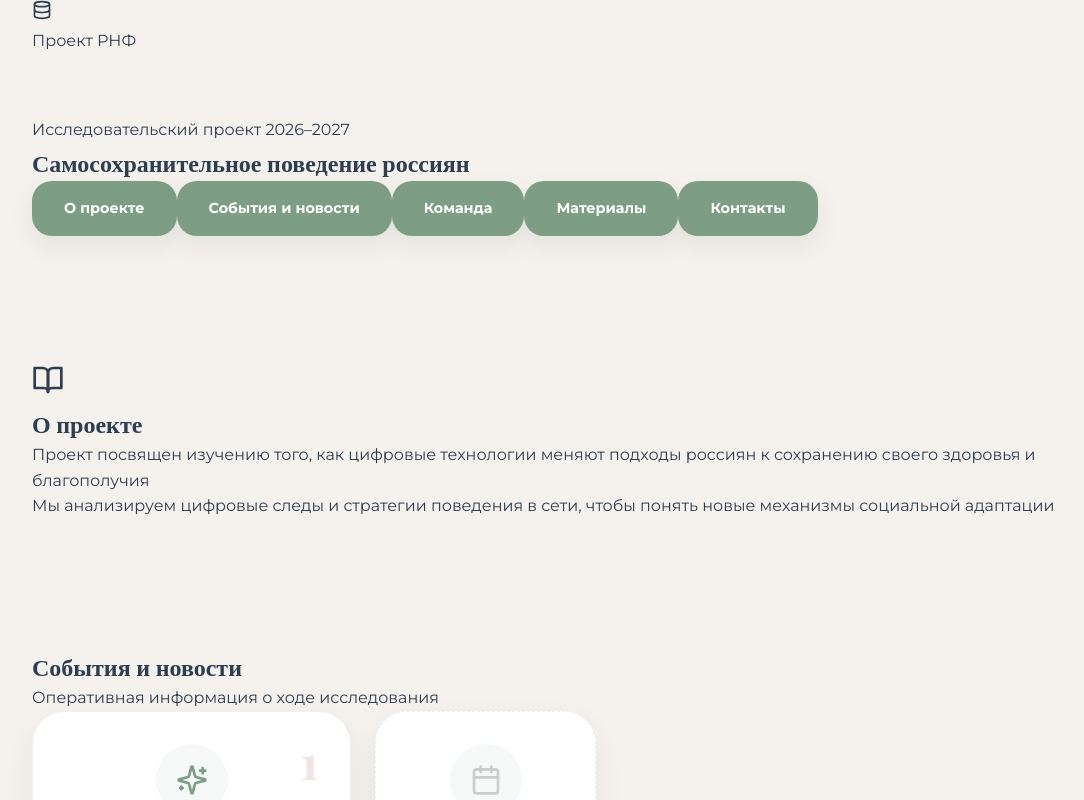
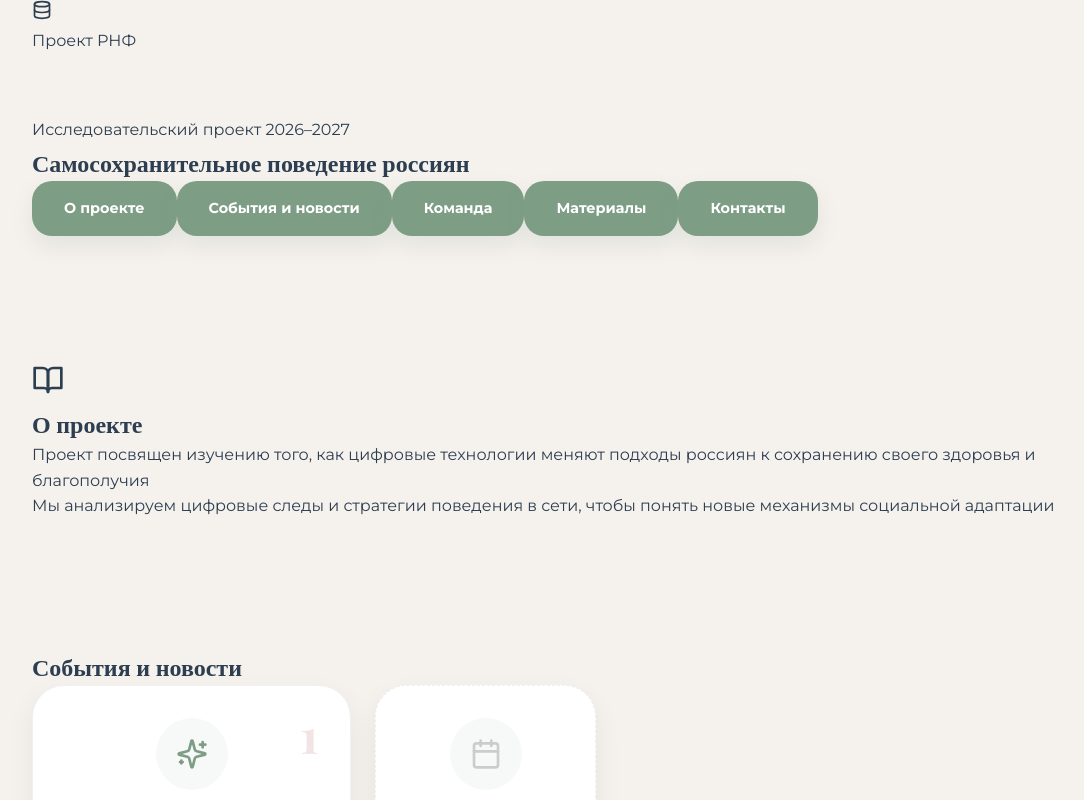
Before and after one commit to digital-selfcare/digital-selfcare.github.io, a React (Vite) app: page / in a window 1280 px wide. Shown: the top 800 px of the page, without its empty margins (82-1166 px from the left). Built offline with nearby package versions, Linux system fonts and the light colour scheme; a web font is replaced by a local one.

Commit message:
Cleanup: Removed news subtitle

```diff
--- a/src/App.jsx
+++ b/src/App.jsx
@@ -36,13 +36,6 @@ function App() {
             <h1 className="text-4xl md:text-6xl mb-8 leading-[1.1] font-playfair font-bold text-text">
               {content.hero.title}
             </h1>
-
-            {/* Subtitle removed if empty */}
-            {content.hero.subtitle && (
-              <p className="text-xl text-text-light mb-12 leading-relaxed max-w-2xl">
-                {content.hero.subtitle}
-              </p>
-            )}
 
             <div className="flex flex-wrap gap-3 mb-12 mt-12">
               {['about', 'events', 'team', 'materials', 'contacts'].map((key) => (
@@ -83,7 +76,7 @@ function App() {
           <div className="mb-16">
             <h2 className="text-4xl font-playfair font-bold mb-4">{content.events.title}</h2>
             <div className="w-16 h-1 bg-powdery rounded-full mb-6" />
-            <p className="text-text-light text-lg">Оперативная информация о ходе исследования</p>
+            {/* Subtitle removed per user request */}
           </div>
 
           <div className="news-grid-custom">
```
